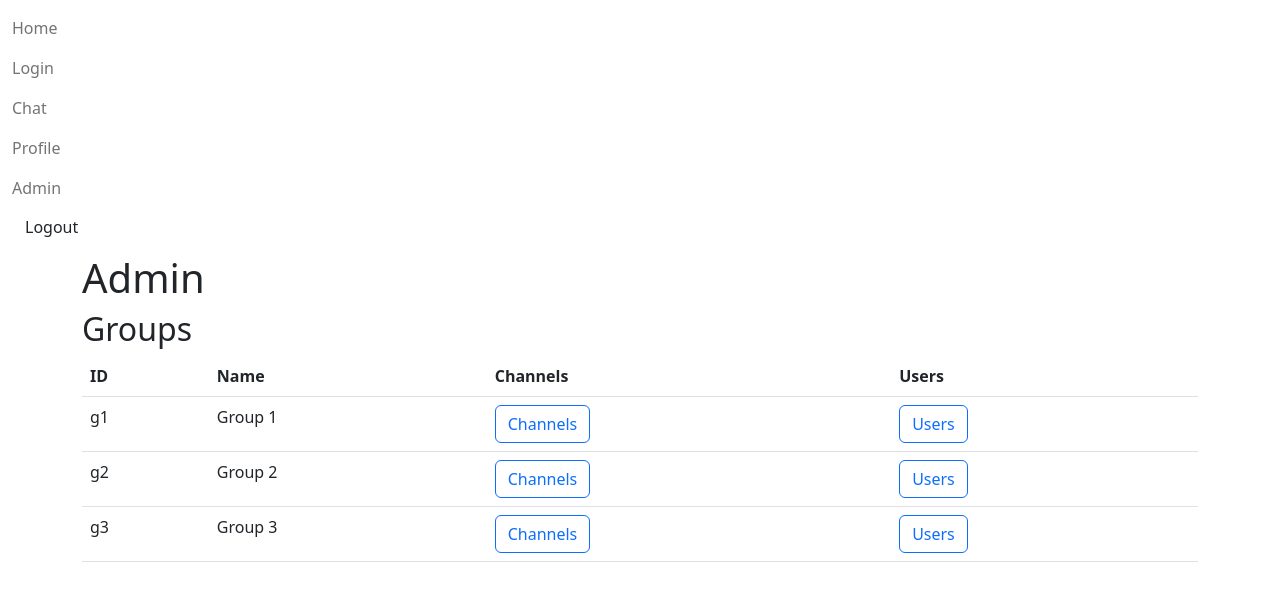
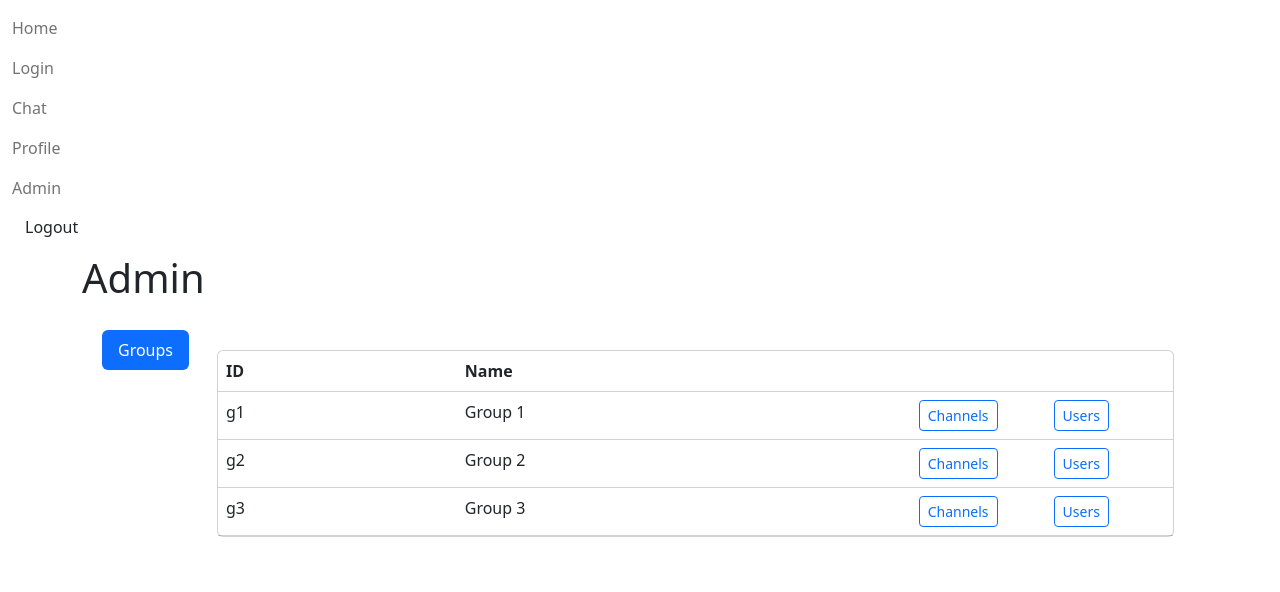
Before and after one commit to toshimitsu-o/Chat-Angular-Webapp, an Angular app in the folder chat/: page /admin in a window 1280 px wide. Shown: the top 592 px of the page. Built offline with nearby package versions, Linux system fonts and the light colour scheme; sample sign-in values are in the browser's storage.

Commit message:
Admin/Users section added. Delete user func added.

```diff
--- a/chat/src/app/admin/admin.component.html
+++ b/chat/src/app/admin/admin.component.html
@@ -1,10 +1,21 @@
 <h1>Admin</h1>
-<h2>Groups</h2>
-<button *ngIf="user.role == 'superAdmin' || user.role == 'groupAdmin'" class="btn btn-outline-primary"
-    (click)="collapse.toggle()" [attr.aria-expanded]="!isCollapsed" aria-controls="collapseGroup">Create</button>
-<div #collapse="ngbCollapse" [(ngbCollapse)]="isCollapsed">
+<div class="d-flex p-2">
+    <ul ngbNav #nav="ngbNav" class="nav-pills p-2" orientation="vertical">
+        <li ngbNavItem class="p-1">
+            <a ngbNavLink>Groups</a>
+            <ng-template ngbNavContent>
+                <!-- Groups content-->
+                <div class="text-end p-2">
+                    <button *ngIf="user.role == 'superAdmin' || user.role == 'groupAdmin'"
+                        class="btn btn-outline-primary" (click)="collapse.toggle()" [attr.aria-expanded]="!isCollapsed"
+                        aria-controls="collapseGroup">Create</button>
+                </div>
+                <div #collapse="ngbCollapse" [(ngbCollapse)]="isCollapsed" class="p-2">
                     <div class="card">
                         <div class="card-body row row-cols-lg-auto g-3 align-items-center">
+                            <div class="col">
+                                New Group:
+                            </div>
                             <div class="col">
                                 <input class="form-control" placeholder="Group ID" name="id" #groupid>
                             </div>
@@ -13,32 +24,109 @@
                             </div>
                             <div class="col">
                                 <button type="button" class="btn btn-outline-primary"
-                    (click)="createGroup(groupid.value, groupname.value)">Save</button>
+                                    (click)="createGroup(groupid.value, groupname.value)">Create</button>
                             </div>
                         </div>
                     </div>
                 </div>
-<table class="table">
+                <div class="p-2">
+                    <table class="table table-hover card">
                         <thead>
-        <tr>
-            <th scope="col">ID</th>
-            <th scope="col">Name</th>
-            <th scope="col">Channels</th>
-            <th scope="col">Users</th>
-            <th *ngIf="user.role == 'superAdmin'" scope="col">Delete</th>
+                            <tr class="d-flex align-middle">
+                                <th scope="col" class="col-3">ID</th>
+                                <th scope="col" class="col-5">Name</th>
+                                <th scope="col" class="col-4"></th>
                             </tr>
                         </thead>
                         <tbody>
-        <tr *ngFor="let g of groups">
-            <td>{{g.id}}</td>
-            <td>{{g.name}}</td>
-            <td><button class="btn btn-outline-primary" (click)="showChannels(channel, g.id)">Channels</button></td>
-            <td><button class="btn btn-outline-primary" (click)="showUsers(groupUser, g.id)">Users</button></td>
-            <td *ngIf="user.role == 'superAdmin'"><button class="btn btn-outline-danger"
-                    (click)="removeGroup(g.id)">Delete</button></td>
+                            <tr *ngFor="let g of groups" class="d-flex align-middle">
+                                <td class="col-3">{{g.id}}</td>
+                                <td class="col-5">{{g.name}}</td>
+                                <td class="col-4">
+                                    <div class="d-flex justify-content-evenly">
+                                        <button class="btn btn-outline-primary btn-sm"
+                                            (click)="showChannels(channel, g.id)">Channels</button>
+                                        <button class="btn btn-outline-primary btn-sm"
+                                            (click)="showMembers(groupUser, 'group', g.id)">Users</button>
+                                        <button *ngIf="user.role == 'superAdmin'" class="btn btn-outline-danger btn-sm"
+                                            (click)="removeGroup(g.id)">Delete</button>
+                                    </div>
+                                </td>
                             </tr>
                         </tbody>
                     </table>
+                </div>
+                <!-- Groups content end -->
+            </ng-template>
+        </li>
+        <li *ngIf="user.role == 'superAdmin' || user.role == 'groupAdmin'" class="p-1" ngbNavItem>
+            <a ngbNavLink>Users</a>
+            <ng-template ngbNavContent>
+                <!-- Users content-->
+                <div class="text-end p-2">
+                    <button *ngIf="user.role == 'superAdmin' || user.role == 'groupAdmin'"
+                        class="btn btn-outline-primary" (click)="collapse.toggle()" [attr.aria-expanded]="!isCollapsed"
+                        aria-controls="collapseGroup">Create</button>
+                </div>
+                <div #collapse="ngbCollapse" [(ngbCollapse)]="isCollapsed" class="p-2">
+                    <div class="card">
+                        <div class="card-body row row-cols-lg-auto g-3 align-items-center">
+                            <div class="col">
+                                New User:
+                            </div>
+                            <div class="col">
+                                <input class="form-control" placeholder="Username" name="username" #username>
+                            </div>
+                            <div class="col">
+                                <input class="form-control" placeholder="Email" name="email" #email>
+                            </div>
+                            <div class="col">
+                                <input class="form-control" placeholder="Password" name="password" #password>
+                            </div>
+                            <div class="col">
+                                <button type="button" class="btn btn-outline-primary"
+                                    (click)="createUser(username.value, email.value, password.value)">Create</button>
+                            </div>
+                        </div>
+                    </div>
+                </div>
+                <div class="p-2">
+                    <table class="table table-hover card">
+                        <thead>
+                            <tr class="d-flex align-middle">
+                                <th scope="col" class="col-5">Username</th>
+                                <th scope="col" class="col-7"> </th>
+                            </tr>
+                        </thead>
+                        <tbody>
+                            <tr *ngFor="let u of users" class="d-flex align-middle">
+                                <td class="col-5">{{u.username}}</td>
+                                <td class="col-7">
+                                    <div class="d-flex justify-content-evenly">
+                                        <button class="btn btn-outline-primary btn-sm"
+                                            (click)="showChannels(channel, u.username)">Groups/Channels</button>
+                                        <button class="btn btn-outline-primary btn-sm"
+                                            (click)="showChannels(channel, u.username)">Role</button>
+                                        <button *ngIf="user.role == 'superAdmin'" class="btn btn-outline-danger btn-sm"
+                                            (click)="deleteUser(u.username)">Delete</button>
+                                    </div>
+                                </td>
+                            </tr>
+                        </tbody>
+                    </table>
+                </div>
+                <div class="text-end p-2">
+                    <button *ngIf="user.role == 'superAdmin'" class="btn btn-outline-danger btn-sm"
+                                            (click)="deleteAllUsers()">Delete All</button>
+                </div>
+                <!-- Users content end -->
+            </ng-template>
+        </li>
+    </ul>
+    <!-- Nav content output -->
+    <div [ngbNavOutlet]="nav" class="flex-grow-1 p-2"></div>
+</div>
+<!-- Channel Modal from Groups -->
 <ng-template #channel let-modal>
     <div class="modal-header">
         <h4 class="modal-title" id="modal-basic-title">Channels</h4>
@@ -46,7 +134,8 @@
     </div>
     <div class="modal-body">
         <button *ngIf="user.role == 'superAdmin' || user.role == 'groupAdmin'" class="btn btn-outline-primary"
-    (click)="collapseC.toggle()" [attr.aria-expanded]="!isCollapsedC" aria-controls="collapseGroup">Create</button>
+            (click)="collapseC.toggle()" [attr.aria-expanded]="!isCollapsedC"
+            aria-controls="collapseGroup">Create</button>
         <div #collapseC="ngbCollapse" [(ngbCollapse)]="isCollapsedC">
             <div class="card">
                 <div class="card-body row row-cols-lg-auto g-3 align-items-center">
@@ -77,7 +166,7 @@
                     <tr *ngIf="c.gid == selectedGroup">
                         <td>{{c.id}}</td>
                         <td>{{c.name}}</td>
-                    <td><button class="btn btn-outline-primary">Users</button></td>
+                        <td><button class="btn btn-outline-primary" (click)="showMembers(groupUser, 'channel', c.id)">Users</button></td>
                         <td *ngIf="user.role == 'groupAdmin' || user.role == 'superAdmin'"><button
                                 class="btn btn-outline-danger" (click)="removeChannel(c.id)">Delete</button></td>
                     </tr>
@@ -89,6 +178,7 @@
         <button type="button" class="btn btn-outline-dark" (click)="modal.close('Close click')">Close</button>
     </div>
 </ng-template>
+<!-- Users Modal from Groups -->
 <ng-template #groupUser let-modal>
     <div class="modal-header">
         <h4 class="modal-title" id="modal-basic-title">Users</h4>
@@ -103,7 +193,7 @@
                 </tr>
             </thead>
             <tbody>
-                <tr *ngFor="let u of resultGroupMembers">
+                <tr *ngFor="let u of resultMembers">
                     <td>{{u.username}}</td>
                     <td *ngIf="user.role == 'groupAdmin' || user.role == 'superAdmin'"><button
                             class="btn btn-outline-danger" (click)="removeChannel(u.username)">Delete</button></td>
--- a/chat/src/app/admin/admin.component.ts
+++ b/chat/src/app/admin/admin.component.ts
@@ -10,11 +10,13 @@ import {NgbModal, ModalDismissReasons} from '@ng-bootstrap/ng-bootstrap';
 export class AdminComponent implements OnInit {
 
   user: any;
+  users = [{username: "user1"}, {username: "user2"}, {username: "user3"}];
   groups = [{id: "g1", name:"Group 1"}, {id: "g2", name:"Group 2"}, {id: "g3", name:"Group 3"}];
   channels = [{id: "c1", name:"Channel 1", gid: "g1"}, {id: "c2", name:"Channel 2", gid: "g1"}, {id: "c3", name:"Channel 3",  gid: "g2"}];
   resultChannels: any[] = [];
   groupMembers = [{username: "user1", gid: "g1"}, {username: "user2", gid: "g2"}, {username: "user3", gid: "g3"}];
-  resultGroupMembers: any[] = [];
+  channelMembers = [{username: "user1", cid: "c1"}, {username: "user2", cid: "c2"}, {username: "user3", cid: "c3"}];
+  resultMembers: any[] = [];
   selectedGroup = "";
   public isCollapsed = true;
   public isCollapsedC = true;
@@ -45,18 +47,56 @@ export class AdminComponent implements OnInit {
     this.groups = this.groups.filter(g => g.id != id)
   }
 
+  removeChannel(id: string): void {
+    this.channels = this.channels.filter(c => c.id != id)
+  }
+
+  // Open a modal to show a list of channels
   showChannels(content: any, id: string): void {
     this.selectedGroup = id;
     this.modalService.open(content, { size: 'lg' });
   }
 
-  showUsers(content: any, id: string): void {
-    this.resultGroupMembers = this.groupMembers.filter(g => g.gid == id);
+  // Open a modal to show a list of users
+  showMembers(content: any, filter: string, id: string): void {
+    let targetMembers;
+    if (filter == "group") { // Show only from the group
+      targetMembers = this.groupMembers.filter(m => m.gid == id);
+    } else if (filter == "channel") { // Show only from the channel
+      targetMembers = this.channelMembers.filter(m => m.cid == id);
+    } else { // Show all
+      targetMembers = this.users;
+    }
+    this.resultMembers = targetMembers;
     this.modalService.open(content, { size: 'lg' });
   }
 
-  removeChannel(id: string): void {
-    this.channels = this.channels.filter(c => c.id != id)
+
+  createUser(username: string, email: string, password: string): void {
+    if (this.users.find(u => u.username == username)) { // Check if already exist
+      alert("Username already taken!");
+    } else {
+      this.users.push({username: username});
+    }
+  }
+
+  // Delete one user
+  deleteUser(user: any) {
+    if (this.user.role == 'superAdmin') {
+      this.users = this.users.filter(u => u.username != user);
+    } else {
+      alert("You don't have a permission for this action.");
+    }
+  }
+
+  // Delete all users except the current user
+  deleteAllUsers() {
+    if (this.user.role == 'superAdmin') {
+      this.users = this.users.filter(u => u.username == this.user.username);
+    } else {
+      alert("You don't have a permission for this action.");
+    }
+
   }
 
 }
```
Lines whose indentation alone changed are shown as unchanged.
